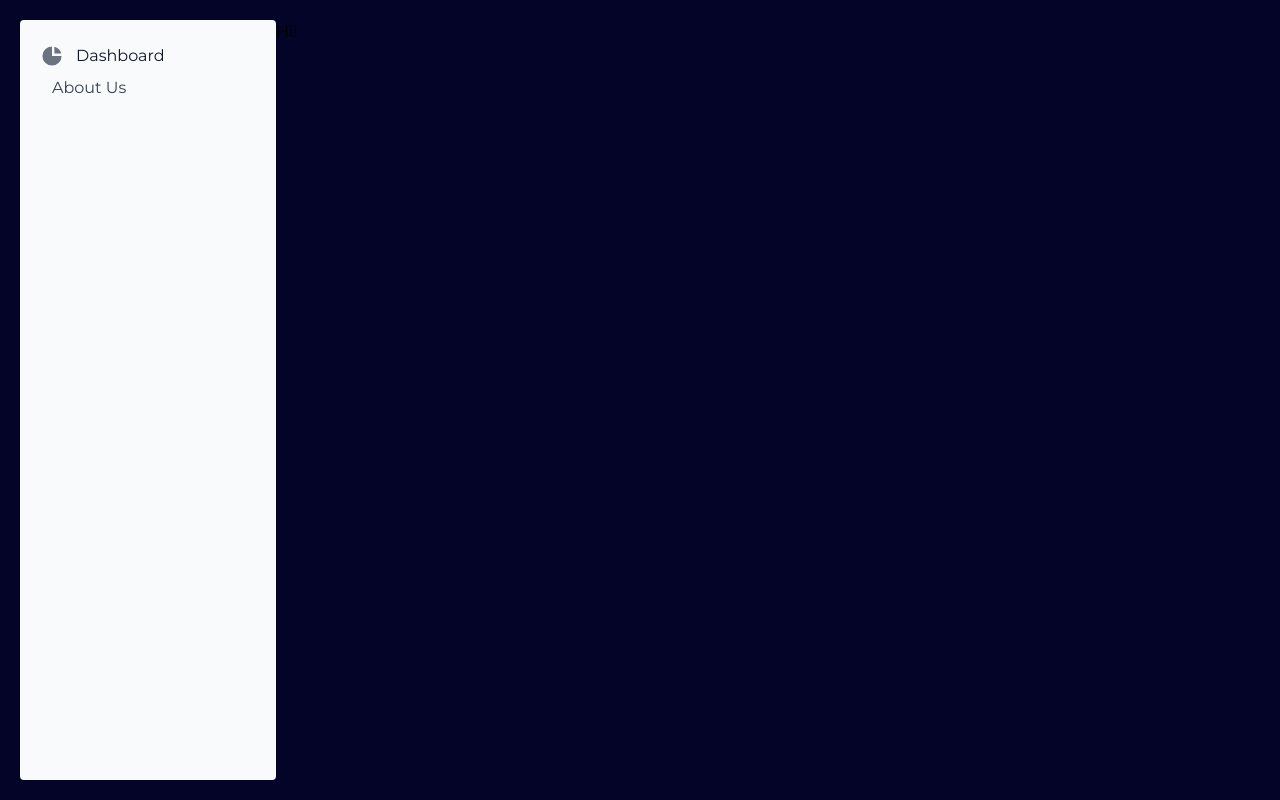
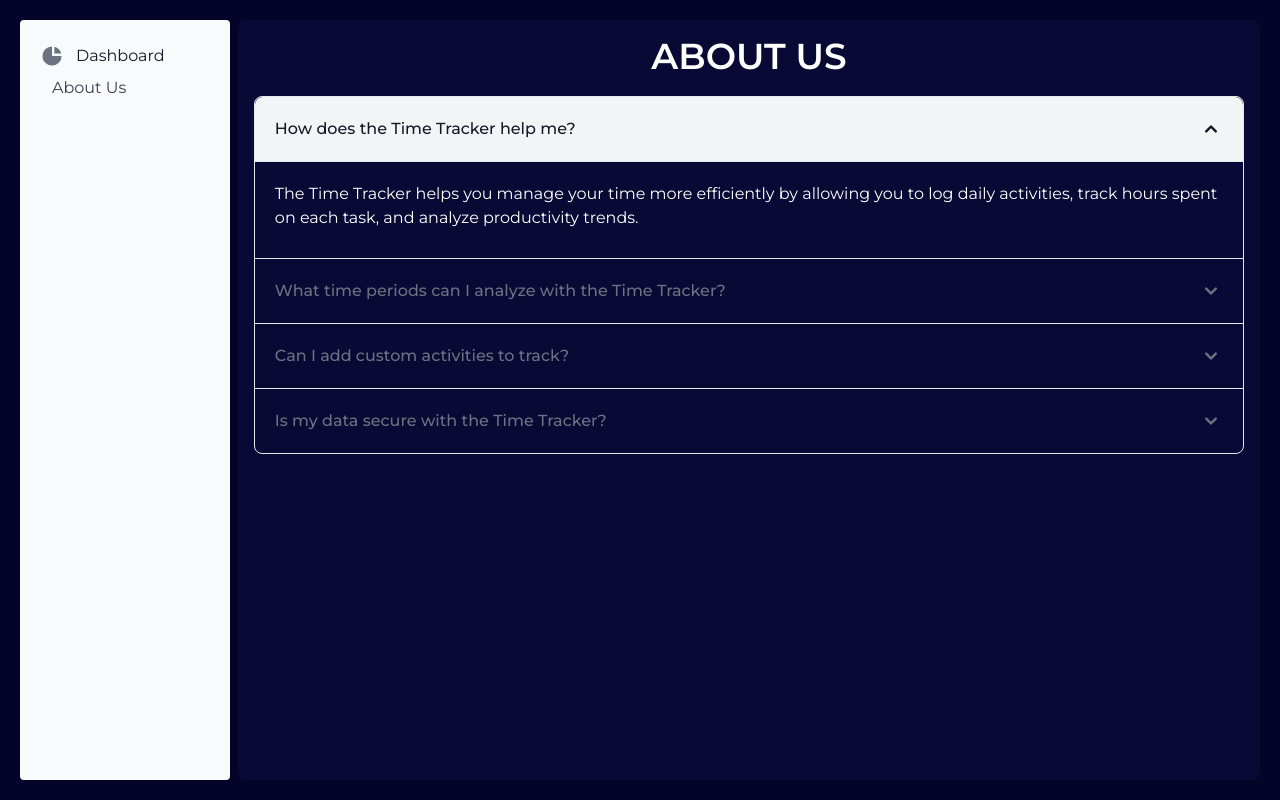
Before and after one commit to Saakshi-Shenoy/My-Time-Dash, a React (Create React App) app: page /about in a window 1280 px wide. Built offline with nearby package versions, Linux system fonts and the light colour scheme.

Commit message:
about added

```diff
--- a/src/components/about.jsx
+++ b/src/components/about.jsx
@@ -1,11 +1,51 @@
-import React from 'react'
+import React from "react";
+import "../css/about.css";
+import { Accordion } from "flowbite-react";
 
 function About() {
   return (
-    <div>
-      Hi!
+    <div className="about w-full h-95vh ml-2 p-4 rounded-lg">
+        <h1 className="text-white text-4xl font-semibold text-center pb-5">ABOUT US</h1>
+      <Accordion>
+        <Accordion.Panel>
+          <Accordion.Title>How does the Time Tracker help me?</Accordion.Title>
+          <Accordion.Content>
+            <p className="mb-2 text-white dark:text-white">
+            The Time Tracker helps you manage your time more efficiently by allowing you to log daily activities, track hours spent on each task, and analyze productivity trends.
+            </p>
+          </Accordion.Content>
+        </Accordion.Panel>
+        <Accordion.Panel>
+          <Accordion.Title>What time periods can I analyze with the Time Tracker?</Accordion.Title>
+          <Accordion.Content>
+            <p className="mb-2 text-white dark:text-gray-400">
+            You can analyze your productivity on a daily, monthly, quarterly, and yearly basis using the Time Tracker.
+            </p>
+          </Accordion.Content>
+        </Accordion.Panel>
+        <Accordion.Panel>
+          <Accordion.Title>
+          Can I add custom activities to track?
+           </Accordion.Title>
+          <Accordion.Content>
+            <p className="mb-2 text-white dark:text-gray-400">
+            Yes, you can add custom activities and specify the time spent on each one to get a comprehensive view of your day.
+            </p>
+          </Accordion.Content>
+        </Accordion.Panel>
+        <Accordion.Panel>
+          <Accordion.Title>
+          Is my data secure with the Time Tracker?
+           </Accordion.Title>
+          <Accordion.Content>
+            <p className="mb-2 text-white dark:text-gray-400">
+            Yes, your data is securely stored and only accessible to you. We prioritize data privacy and protection.
+            </p>
+          </Accordion.Content>
+        </Accordion.Panel>
+      </Accordion>
     </div>
-  )
+  );
 }
 
 export default About;
--- a/src/components/dashboard.jsx
+++ b/src/components/dashboard.jsx
@@ -5,7 +5,7 @@ function Dashboard() {
   const [selectedPeriod, setSelectedPeriod] = useState("daily");
 
   return (
-    <div className="dashboard bg-white w-full h-95vh ml-2 p-4 rounded-lg">
+    <div className="dashboard bg-gray-100 w-full h-95vh ml-2 p-4 rounded-lg">
       <div className="dash-content text-center">
         <h1
           className="text-2xl font-bold mb-4"
--- /dev/null
+++ b/src/css/about.css
@@ -0,0 +1,3 @@
+.about{
+    background-color: rgba(18, 18, 78, 0.334);
+}
```
